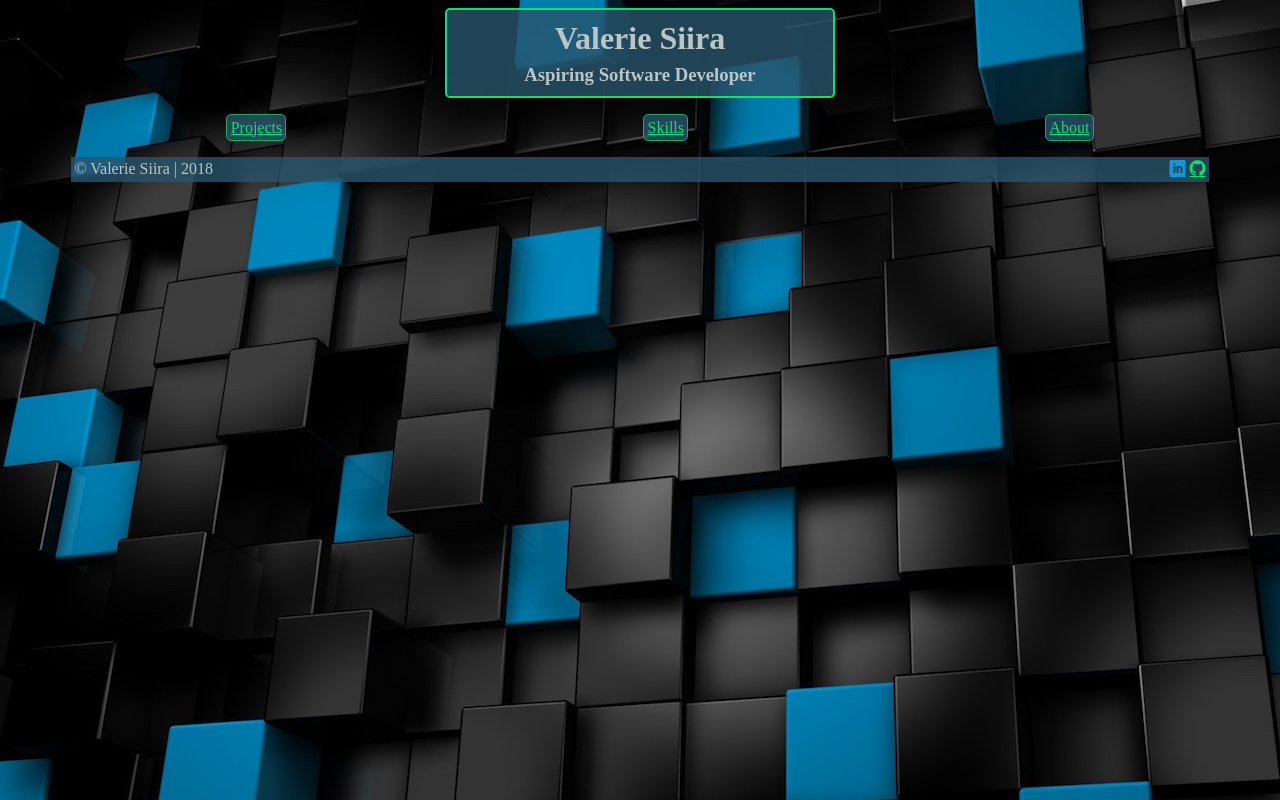
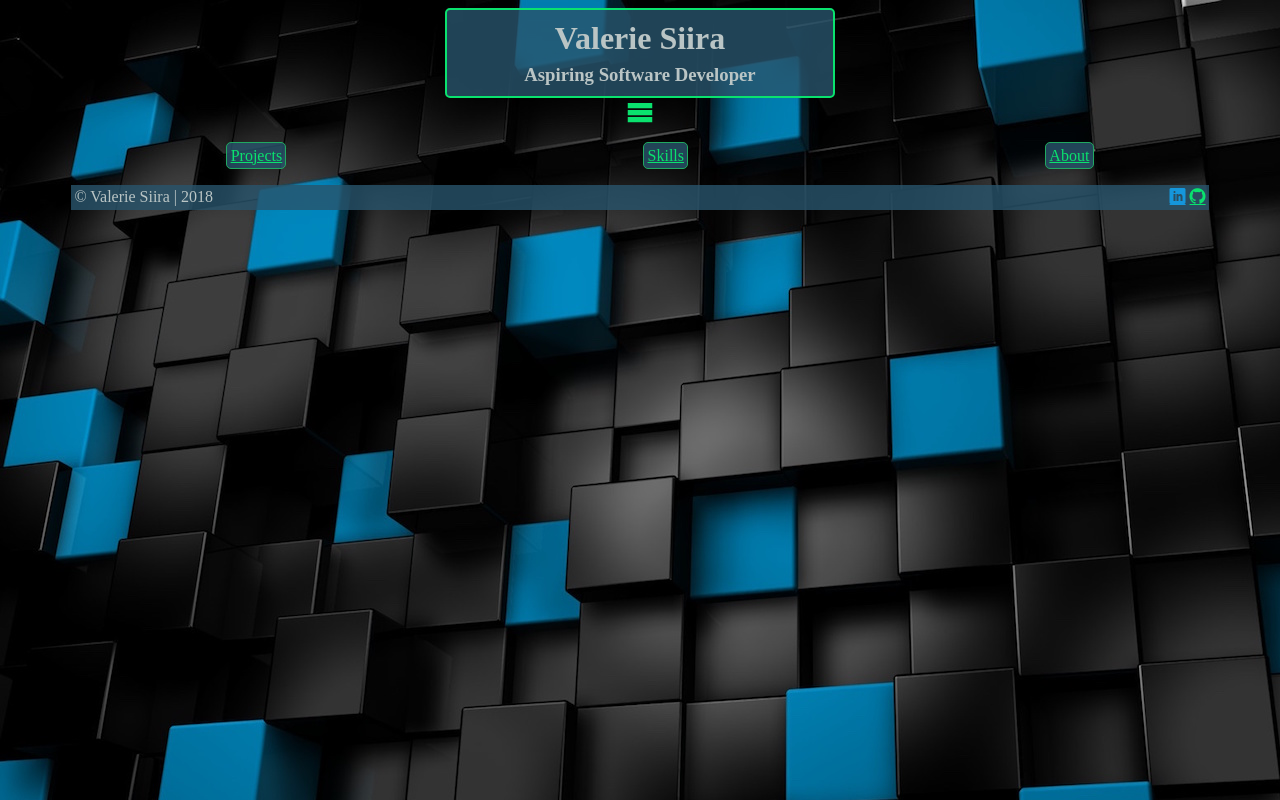
Before and after one commit to vlsiira/portfolio, a plain HTML site: page index.html in a window 1280 px wide. Drawn offline with nearby package versions, Linux system fonts and the light colour scheme.

Commit message:
menu icon works with ligature

```diff
--- a/css/mobile.css
+++ b/css/mobile.css
@@ -4,7 +4,7 @@
     }
 }
 
-.icon-menu {
+#menu {
     font-size: 1.75em;
     text-align: center;
     color: rgb(10, 226, 110);
--- a/index.html
+++ b/index.html
@@ -20,7 +20,7 @@
             <h3>Aspiring Software Developer</h3>
         </header>
         <nav>
-            <div id="menu" class="icon-menu"></div>
+            <div id="menu" class="icon">menu</div>
             <ul id="nav-ul">
                 <li><a href="#projects" data-tab="projects">Projects</a></li>
                 <li><a href="#skills" data-tab="skills">Skills</a></li>
```
Also changed, not shown: css/fonts/icomoon.ttf (deleted).
